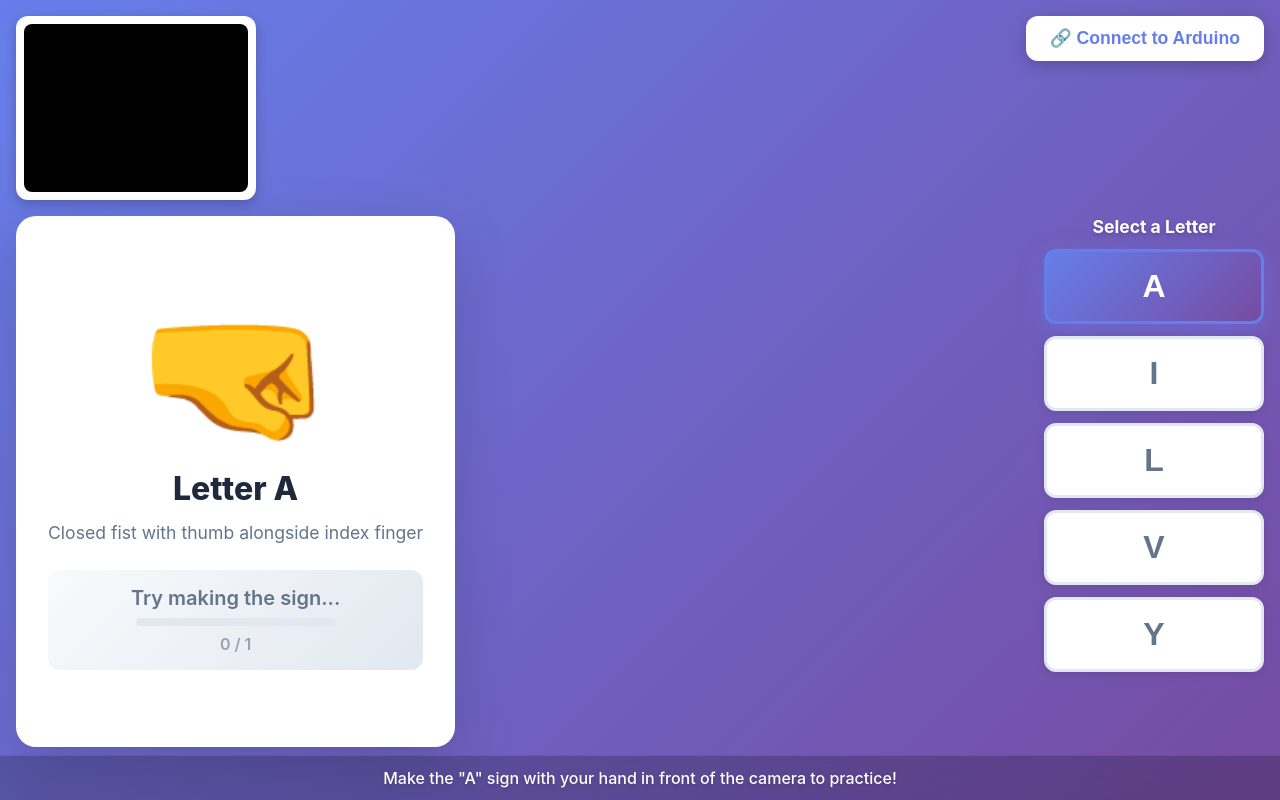
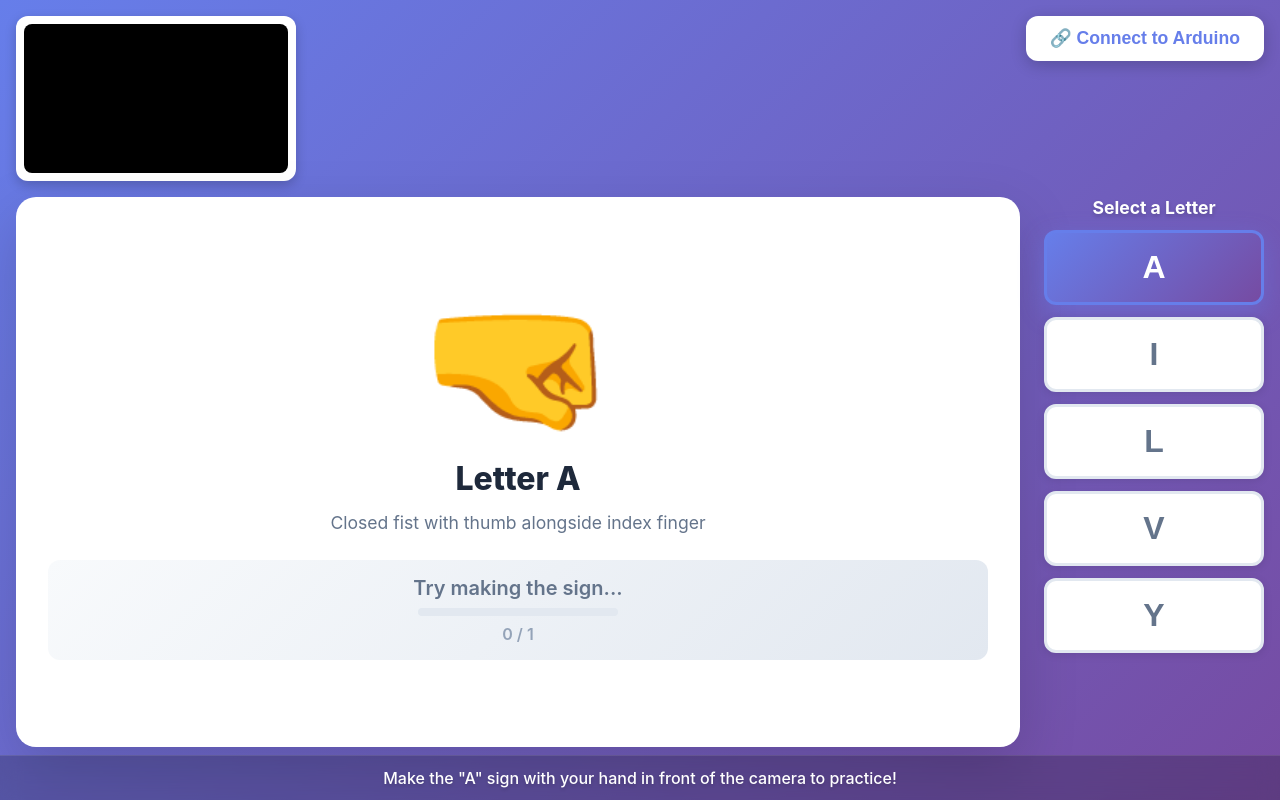
Before and after one commit to elias-farzad/helping-hand, a React (Create React App) app: page / in a window 1280 px wide. Built offline with nearby package versions, Linux system fonts and the light colour scheme; no server answers.

Commit message:
fix camera size and center component

```diff
--- a/src/App.css
+++ b/src/App.css
@@ -21,7 +21,7 @@
 }
 
 .camera-corner {
-  width: 240px;
+  width: 280px;
   background: white;
   border-radius: 12px;
   padding: 0.5rem;
--- a/src/components/CenterDisplay.css
+++ b/src/components/CenterDisplay.css
@@ -8,9 +8,11 @@
   padding: 2rem;
   box-shadow: 0 20px 60px rgba(0, 0, 0, 0.15);
   display: flex;
+  flex-direction: column;
   align-items: center;
   justify-content: center;
   height: 100%;
+  width: 100%;
   overflow: hidden;
 }
 
@@ -33,8 +35,10 @@
 
 .display-content {
   width: 100%;
+  height: 100%;
   display: flex;
   flex-direction: column;
+  justify-content: center;
   gap: 1.5rem;
 }
 
--- a/src/components/VideoCanvas.css
+++ b/src/components/VideoCanvas.css
@@ -9,7 +9,7 @@
   border-radius: 8px;
   overflow: hidden;
   background: #000;
-  aspect-ratio: 4 / 3;
+  aspect-ratio: 16 / 9;
 }
 
 .video-feed {
```
